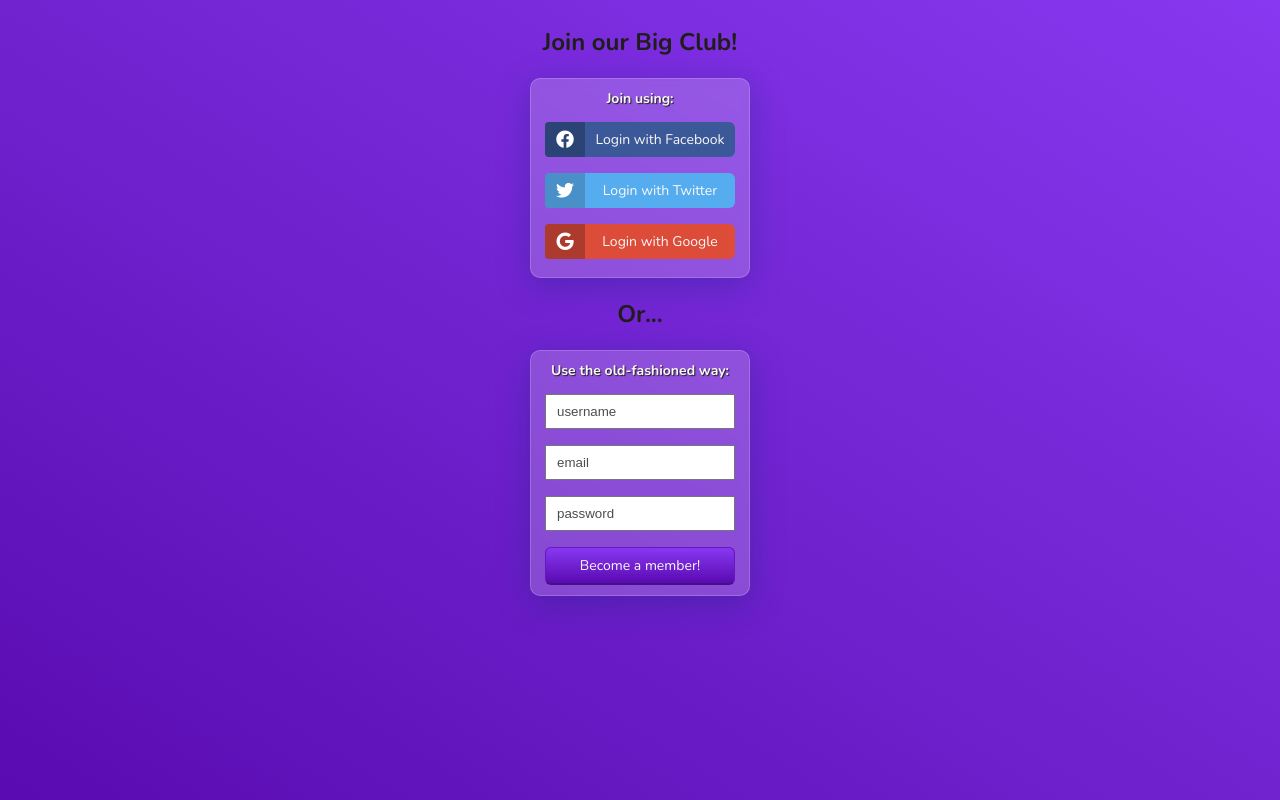
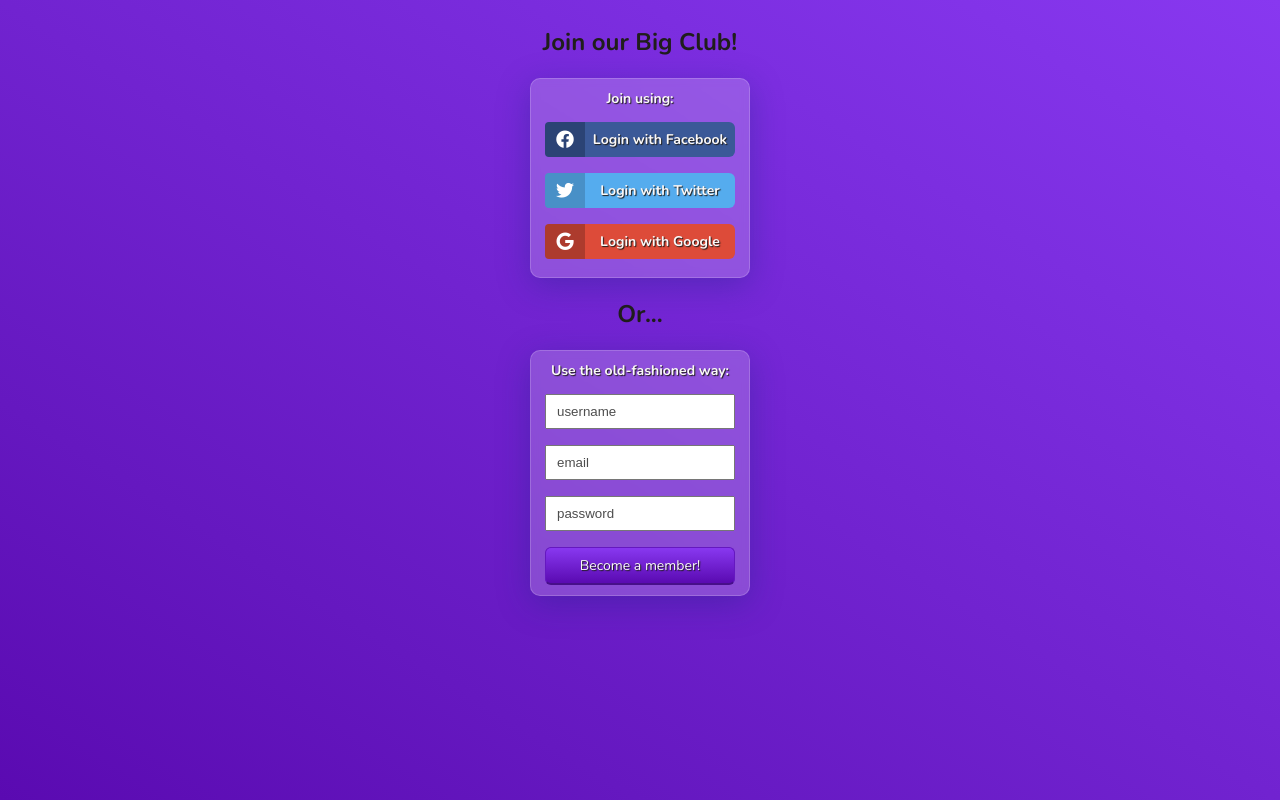
Before and after one commit to jsalen/simple-login-form, a plain HTML site: page index.html in a window 1280 px wide. Drawn offline with nearby package versions, Linux system fonts and the light colour scheme.

Commit message:
Added more font weight to Social Media btns and submit btn

```diff
--- a/assets/style.css
+++ b/assets/style.css
@@ -107,6 +107,8 @@ p {
     width: 150px;
     text-align: center;
     padding-top: 8px;
+    text-shadow: 1px 1px 1px var(--warm-black);
+    font-weight: 700;
 }
 
 .btn {
@@ -154,6 +156,7 @@ input:hover {
     line-height: 1.5rem;
     border: solid #6518c0 1px;
     border-bottom: 2px solid #470f8a;
+    text-shadow: 1px 1px 1px var(--warm-black);
     cursor: pointer;
 }
 
```
